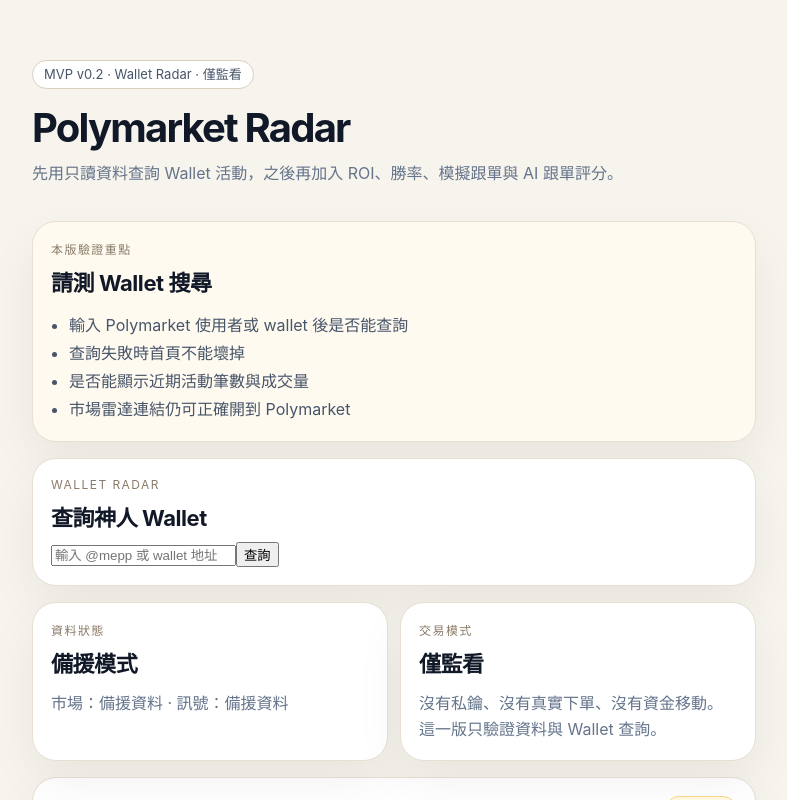
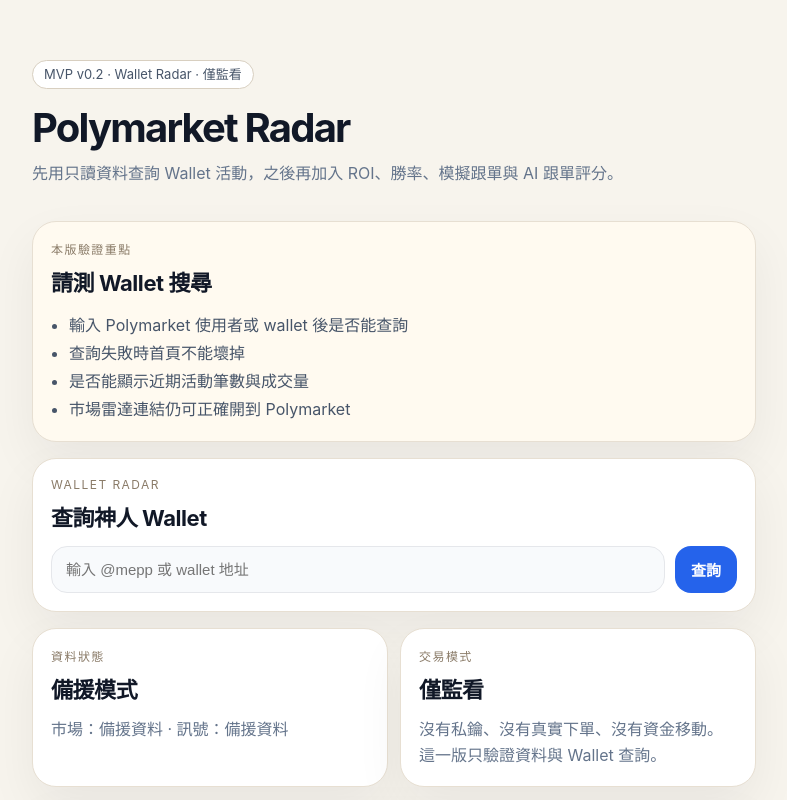
Before and after one commit to changeros-bot/Polymarket-radar-mvp, a Next.js app: page / in a window 1280 px wide. Shown: the top 800 px of the page, without its empty margins (246-1033 px from the left). Built offline with nearby package versions, Linux system fonts and the light colour scheme; no server answers.

Commit message:
Style wallet radar search panel

```diff
--- a/styles/globals.css
+++ b/styles/globals.css
@@ -94,6 +94,10 @@
   background: #fffaf0;
 }
 
+.walletCard {
+  background: #ffffff;
+}
+
 .label {
   display: block;
   color: #8a7b68;
@@ -108,6 +112,92 @@
   padding-left: 18px;
   color: #475569;
   line-height: 1.75;
+}
+
+.walletForm {
+  display: grid;
+  grid-template-columns: 1fr auto;
+  gap: 10px;
+  margin-top: 14px;
+}
+
+.walletForm input {
+  width: 100%;
+  border: 1px solid #e5e7eb;
+  border-radius: 16px;
+  padding: 13px 14px;
+  font-size: 15px;
+  color: #111827;
+  background: #f8fafc;
+}
+
+.walletForm button {
+  border: 0;
+  border-radius: 16px;
+  padding: 13px 16px;
+  color: #ffffff;
+  background: #2563eb;
+  font-weight: 700;
+  font-size: 15px;
+}
+
+.walletForm button:disabled {
+  opacity: 0.62;
+}
+
+.walletResult {
+  margin-top: 14px;
+  border: 1px solid #edf1f5;
+  border-radius: 18px;
+  padding: 14px;
+  background: #f8fafc;
+}
+
+.walletResult small {
+  display: block;
+  color: #64748b;
+  font-size: 12px;
+}
+
+.walletResult strong {
+  display: block;
+  margin-top: 4px;
+  color: #111827;
+  word-break: break-all;
+}
+
+.walletStats {
+  display: grid;
+  grid-template-columns: 1fr 1fr;
+  gap: 10px;
+  margin: 12px 0;
+}
+
+.walletStats div {
+  border-radius: 14px;
+  padding: 12px;
+  background: #ffffff;
+  border: 1px solid #edf1f5;
+}
+
+.walletStats span {
+  display: block;
+  color: #2563eb;
+  font-weight: 800;
+  font-size: 18px;
+}
+
+.textLink {
+  display: inline-flex;
+  margin-top: 4px;
+  color: #2563eb;
+  font-weight: 700;
+  text-decoration: none;
+}
+
+.errorText {
+  color: #b45309;
+  font-size: 13px;
 }
 
 .sectionTitle {
```
